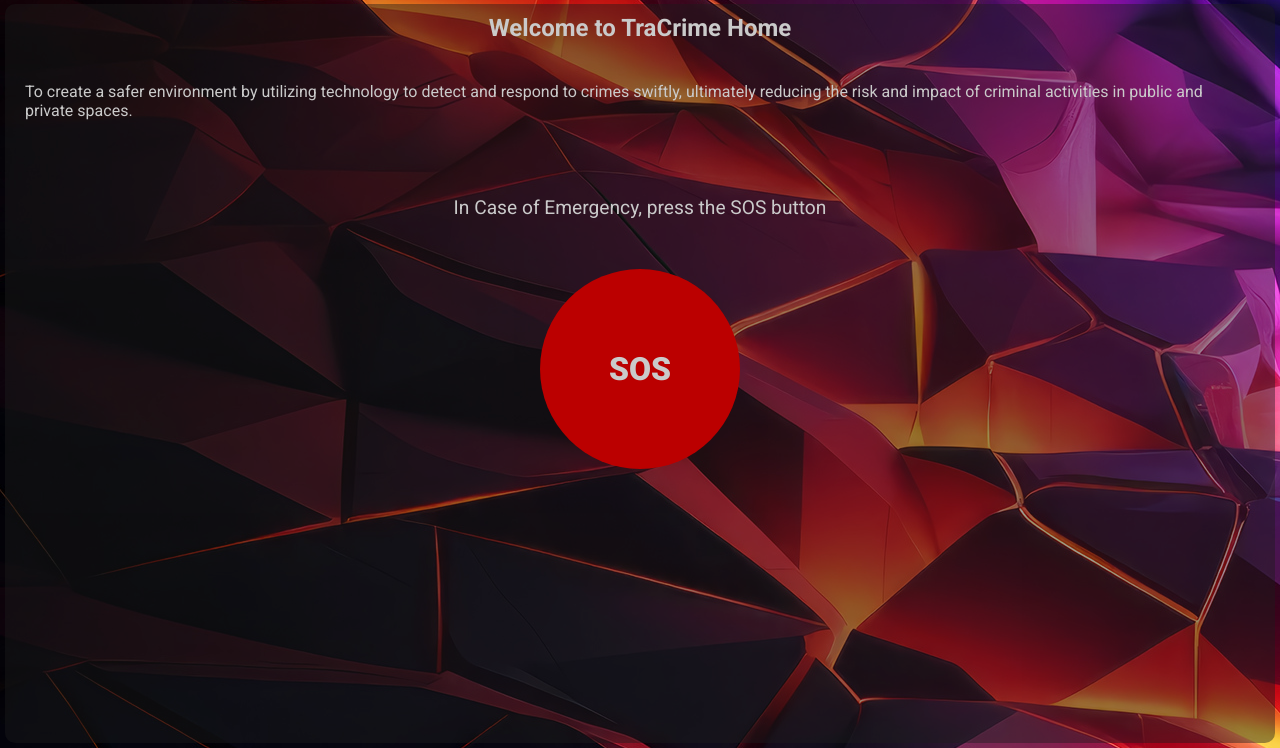
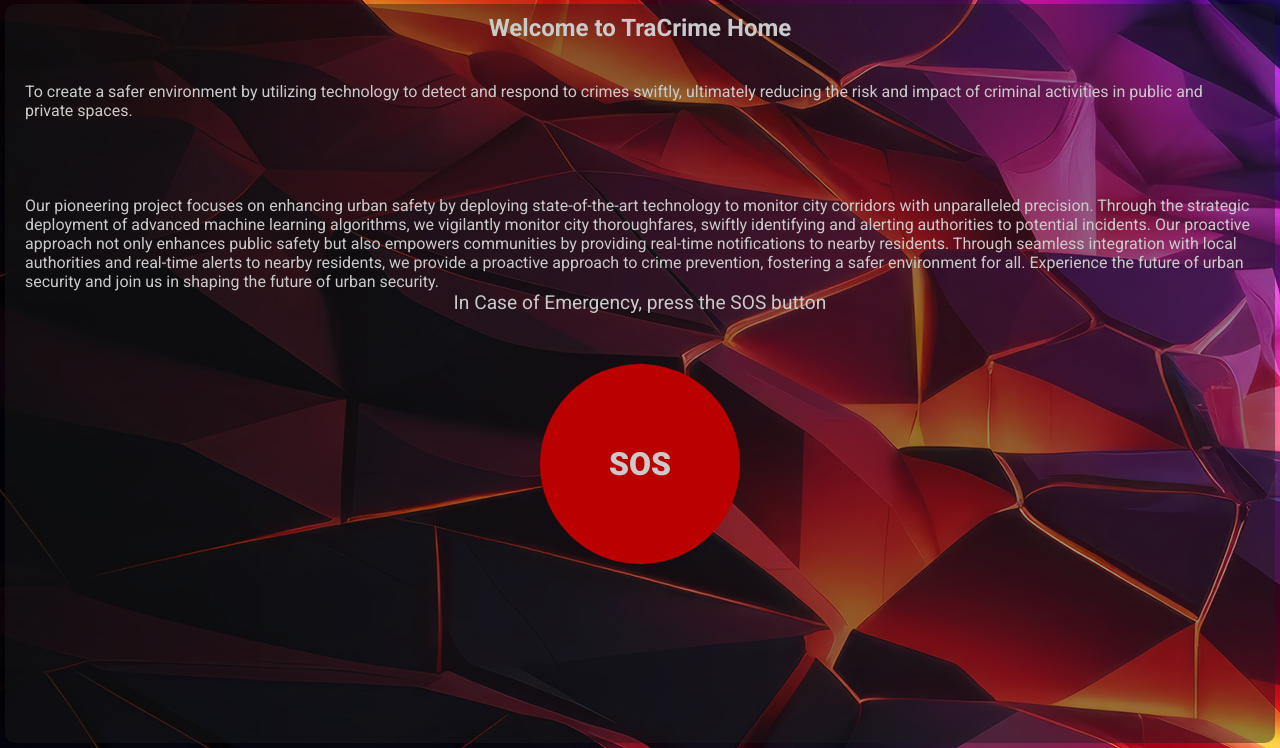
Before and after one commit to Mohammed-Rafi-35/TraCrime, a Flask app: page / in a window 1280 px wide. Shown: the part 52-800 px from the top of the page. Run offline with Flask 3, Linux system fonts and the light colour scheme.

Commit message:
modified files

```diff
--- a/templates/home.html
+++ b/templates/home.html
@@ -7,6 +7,13 @@
     <div class="content">
         <div> To create a safer environment by utilizing technology to detect and respond to crimes swiftly, ultimately reducing the risk and impact of criminal activities in public and private spaces. </div>
         <br><br><br><br>
+        <div>
+            Our pioneering project focuses on enhancing urban safety by deploying state-of-the-art technology to monitor city corridors with unparalleled precision.
+            Through the strategic deployment of advanced machine learning algorithms, we vigilantly monitor city thoroughfares, swiftly identifying and alerting authorities to potential incidents.
+            Our proactive approach not only enhances public safety but also empowers communities by providing real-time notifications to nearby residents.
+            Through seamless integration with local authorities and real-time alerts to nearby residents, we provide a proactive approach to crime prevention, fostering a safer environment for all.
+            Experience the future of urban security and join us in shaping the future of urban security.
+        </div>
         <div class="SOS_title">In Case of Emergency, press the SOS button</div>
         <div class="alert">
             <div class="SOS_btn" id="SOS_btn">
```
